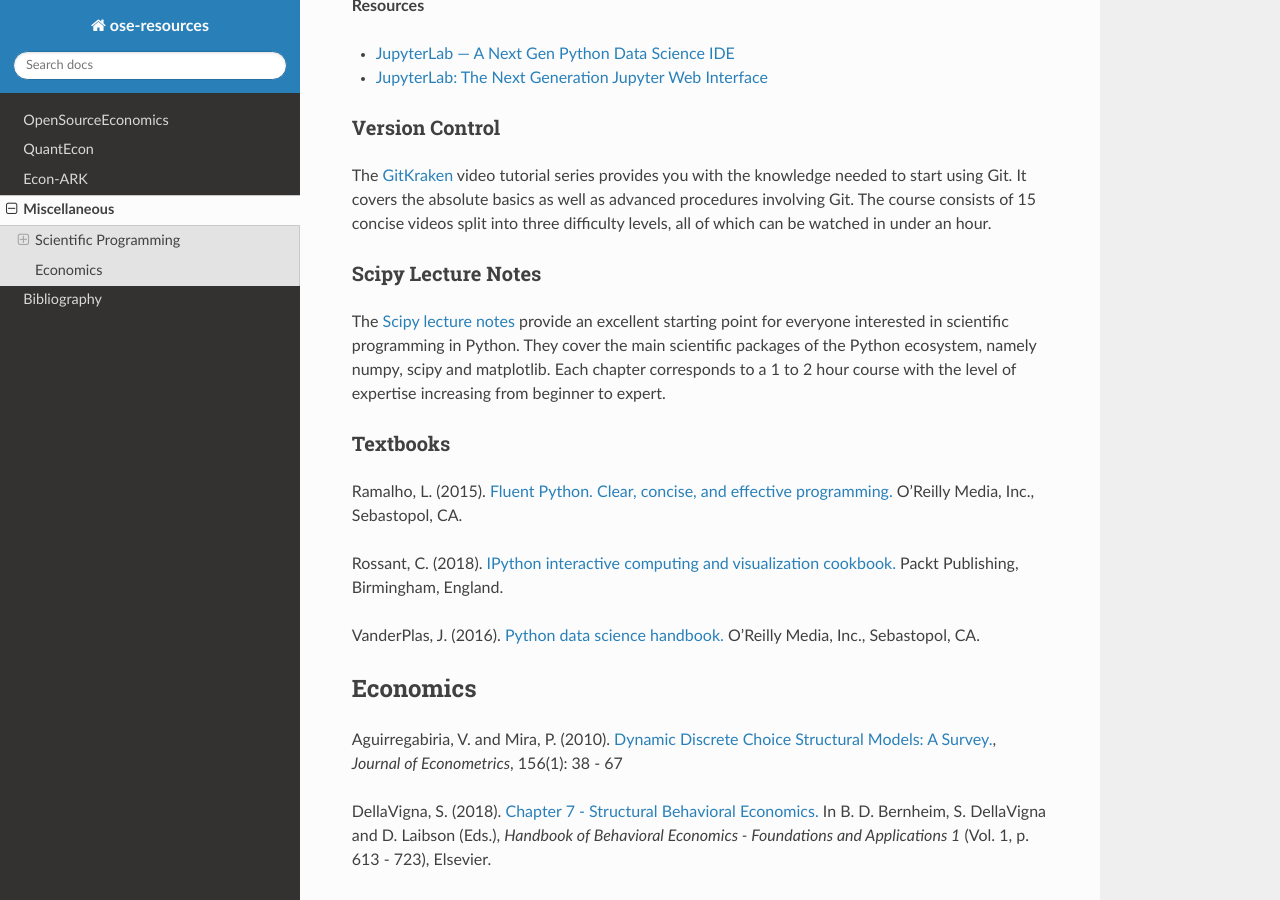
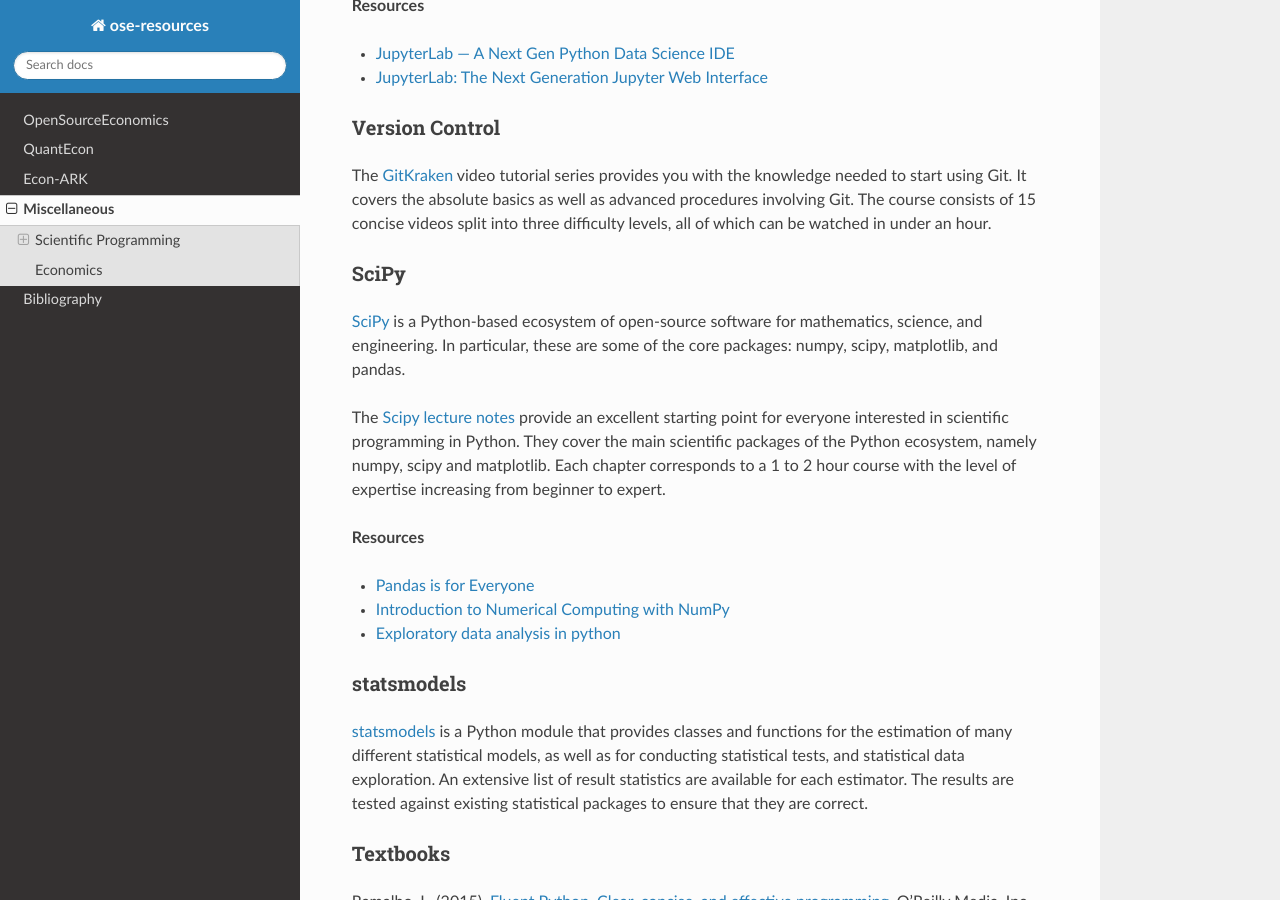
Before and after one commit to MargaritaRad/ose-resources, a Sphinx documentation site: the page built from docs/source/miscellaneous.rst, in a window 1280 px wide and 900 px high, scrolled down 610 px. Built offline with Sphinx 7.4.7 and the Read the Docs theme 2.0.0, drawn with Linux system fonts in a browser that asks for light colours.

Commit message:
added some more material

```diff
--- a/docs/source/miscellaneous.rst
+++ b/docs/source/miscellaneous.rst
@@ -27,10 +27,25 @@
 
 The `GitKraken <https://www.gitkraken.com/resources/learn-git>`_ video tutorial series provides you with the knowledge needed to start using Git. It covers the absolute basics as well as advanced procedures involving Git. The course consists of 15 concise videos split into three difficulty levels, all of which can be watched in under an hour.
 
-Scipy Lecture Notes
-********************
+SciPy
+*****
+
+`SciPy <https://www.scipy.org>`_ is a Python-based ecosystem of open-source software for mathematics, science, and engineering. In particular, these are some of the core packages: numpy, scipy, matplotlib, and pandas.
 
 The `Scipy lecture notes <https://scipy-lectures.org/>`_ provide an excellent starting point for everyone interested in scientific programming in Python. They cover the main scientific packages of the Python ecosystem, namely numpy, scipy and matplotlib. Each chapter corresponds to a 1 to 2 hour course with the level of expertise increasing from beginner to expert.
+
+**Resources**
+
+* `Pandas is for Everyone <https://youtu.be/3qDhDXNRgHE>`_
+
+* `Introduction to Numerical Computing with NumPy <https://youtu.be/ZB7BZMhfPgk>`_
+
+* `Exploratory data analysis in python <https://youtu.be/W5WE9Db2RLU>`_
+
+statsmodels
+***********
+
+`statsmodels <https://www.statsmodels.org>`_ is a Python module that provides classes and functions for the estimation of many different statistical models, as well as for conducting statistical tests, and statistical data exploration. An extensive list of result statistics are available for each estimator. The results are tested against existing statistical packages to ensure that they are correct.
 
 Textbooks
 **********
```
